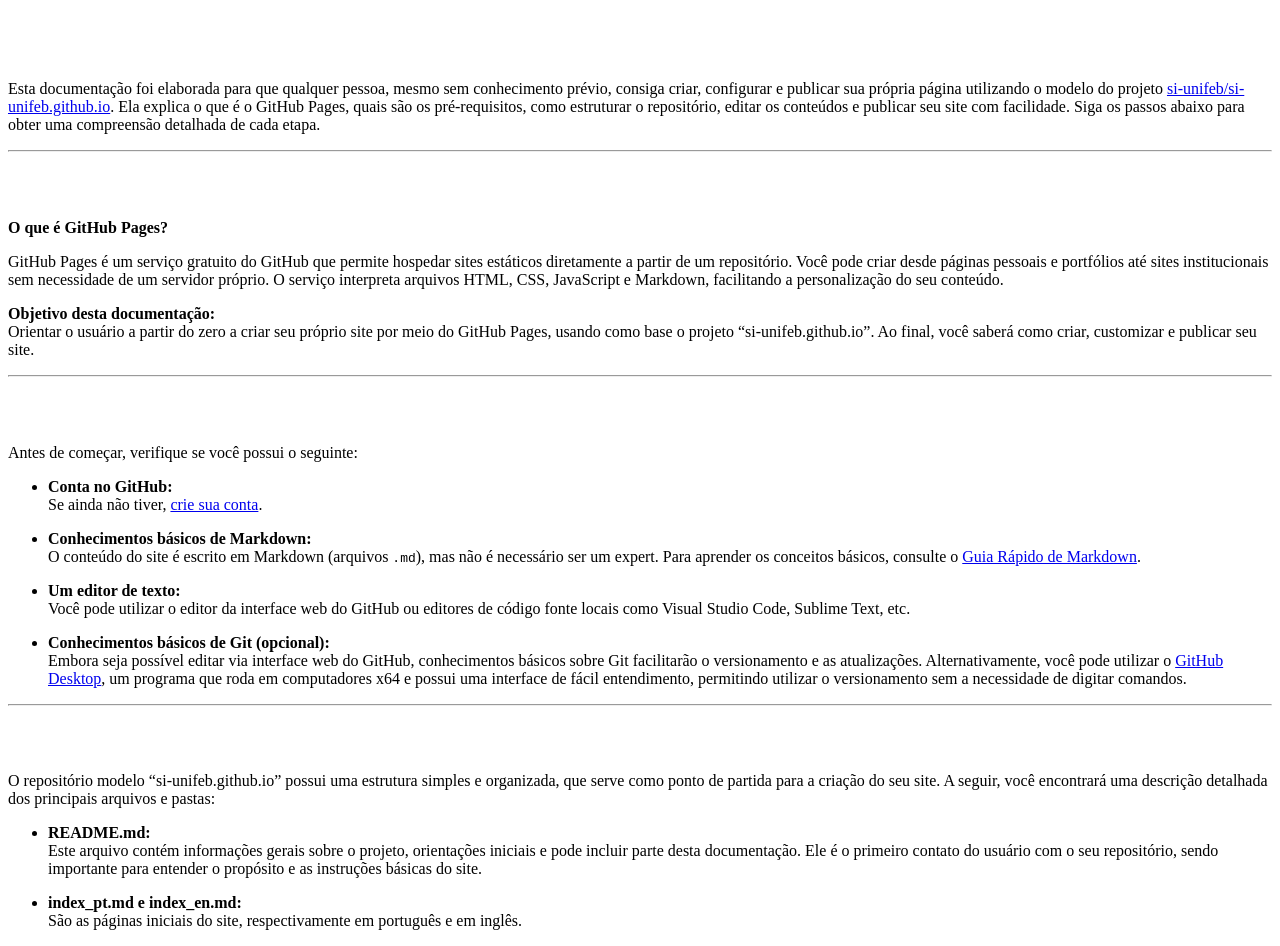
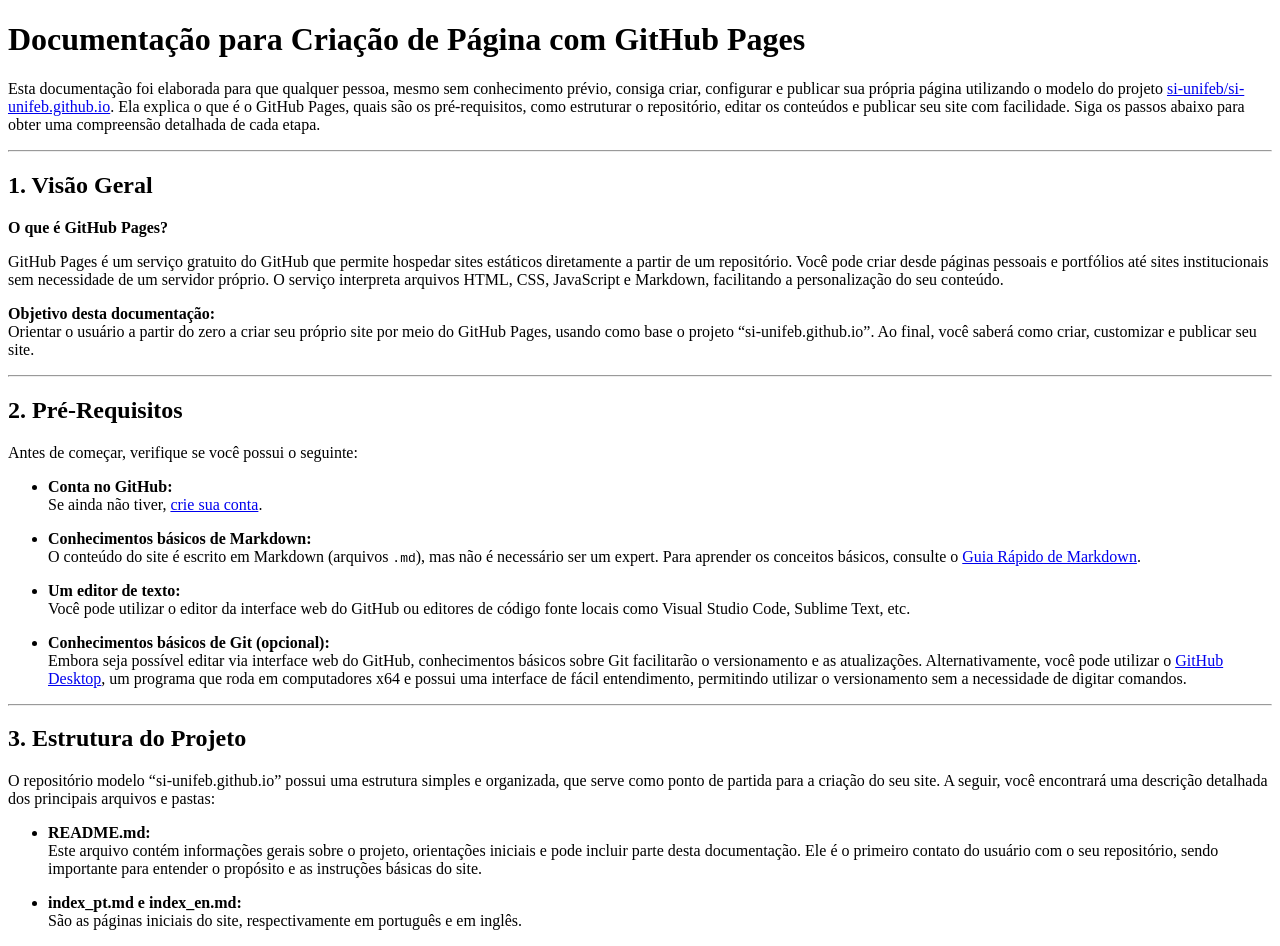
Before and after one commit to si-unifeb/si-unifeb.github.io, a Jekyll site: the page built from docs/guia_publicacao.md, in a window 1280 px wide. Shown: the top 946 px of the page. Built offline with Jekyll 4.4.1, drawn with Linux system fonts in a browser that asks for light colours; our own code applies the rules of GitHub Pages for plain Markdown files.

Commit message:
Update default.html

```diff
--- a/_layouts/default.html
+++ b/_layouts/default.html
@@ -5,7 +5,7 @@
   <title>{{ page.title }}</title>
   <style>
     h1, h2, h3, h4{
-        color: white;
+        font-family: 'Times New Roman', Times, serif;
     }
   </style>
 </head>
```
